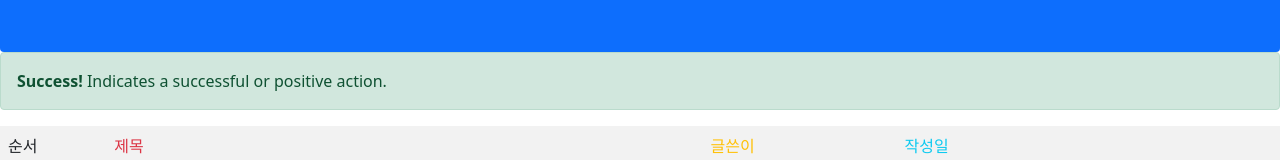
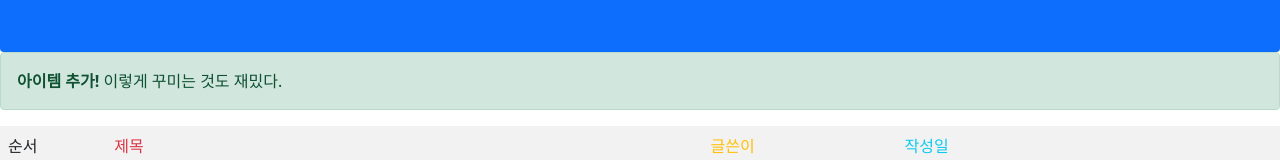
Before and after one commit to clouari/Boot, a plain HTML site: page table.html in a window 1280 px wide. Shown: the part 188-348 px from the top of the page. Drawn offline with nearby package versions, Linux system fonts and the light colour scheme.

Commit message:
code이쁘게 정리

```diff
--- a/table.html
+++ b/table.html
@@ -17,8 +17,9 @@
             <p>⭐️⭐️⭐️</p>
         </div>
         <div class="alert alert-success">
-            <strong>Success!</strong> Indicates a successful or positive action.
-          </div>
+            <strong>아이템 추가!</strong>
+            이렇게 꾸미는 것도 재밌다.
+        </div>
         <form >
             <table class="table border=2 table-striped text-danger">
 
```
